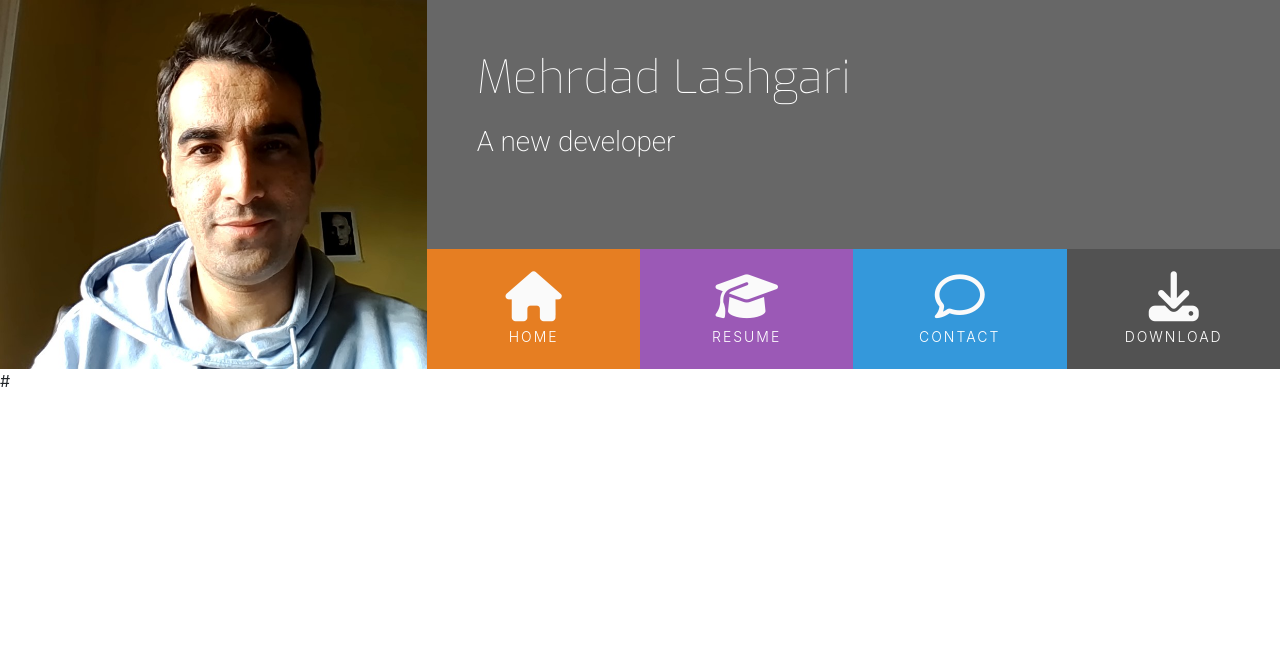
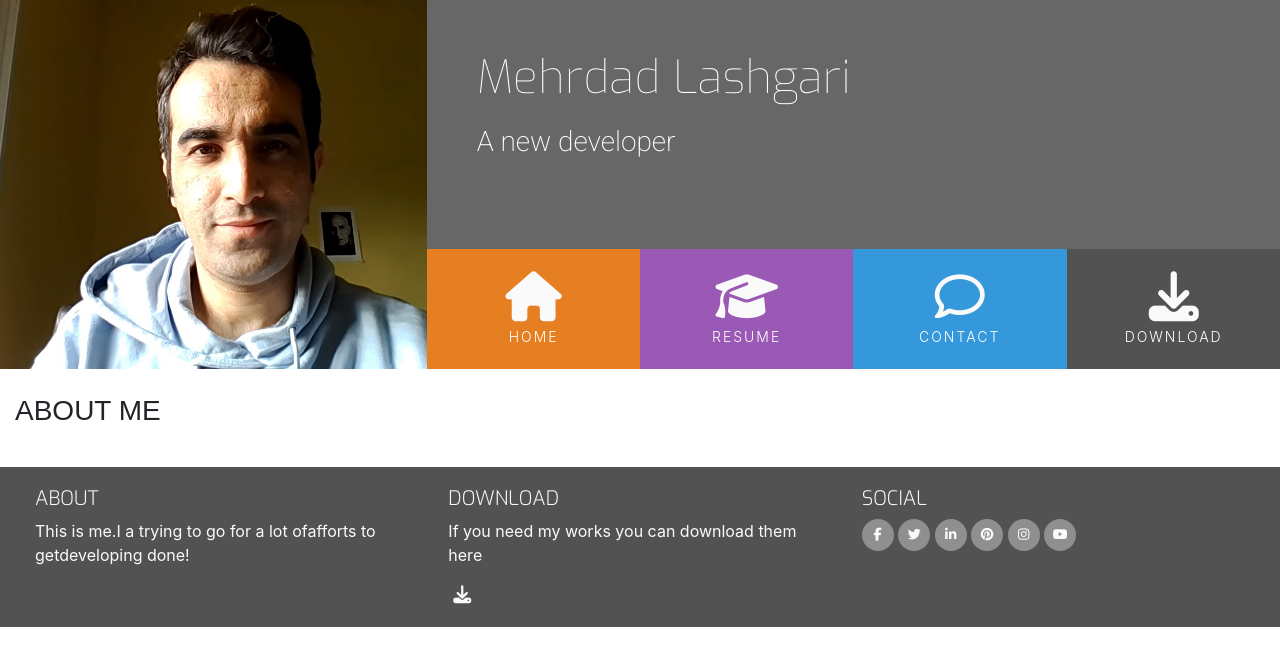
Before and after one commit to mehrdat/resume, a plain HTML site: page index.html in a window 1280 px wide. Drawn offline with nearby package versions, Linux system fonts and the light colour scheme.

Commit message:
going to put content

```diff
--- a/assets/css/style.css
+++ b/assets/css/style.css
@@ -5,6 +5,10 @@
 .bg-color-name-title {
 
     background-color: #676767;
+}
+
+.bg-color-three-reasons {
+    background-color: #fff;
 }
 
 .ui-menu-color-home {
@@ -21,6 +25,46 @@
 
 .ui-menu-color-download {
     background-color: #525252;
+}
+
+/*----------------------general/text/padding..----------*/
+h1,
+h2,
+h3,
+h4 {
+    margin: 0;
+}
+
+.uppercase {
+    text-transform: uppercase;
+}
+
+.general-sub {
+    font-family: "Exo", sans-serif;
+    font-weight: 300;
+    color: #fafafa;
+
+}
+
+.inline-block {
+    display: inline-block;
+}
+
+.row-table {
+    display: table;
+}
+
+.section-column {
+    display: table-cell;
+    padding: 0 30px30px;
+    float: none;
+}
+
+.section-heading {
+    font-family: "Exp", sans-serif;
+    font-weight: 300;
+    margin-top: 25px;
+    margin-bottom: 40px;
 }
 
 /* ----------------------- heading ---------*/
@@ -119,3 +163,58 @@ header {
     background: rgba(0, 0, 0, 0.2);
     height: 120px;
 }
+
+
+/* ----------------------- footer ---------*/
+
+footer {
+    background-color: #525252;
+    color: #fafafa;
+    min-height: 120px;
+    margin: 0;
+}
+
+.cv-pdf i {
+    font-size: 18px;
+    color: #fafafa;
+    text-align: center;
+    padding-left: 5px;
+    transition: all 0.35s ease-in-out;
+    -moz-transition: all 0.35s ease-in-out;
+    -webkit-transition: all 0.35s ease-in-out;
+    -o-transition: all 0.35s ease-in-out;
+
+}
+
+.cv-pdf:hover i {
+    color: #e84610;
+}
+
+.social-links {
+    padding-bottom: 16px;
+
+}
+
+.social-links li a i {
+    width: 32px;
+    height: 32px;
+    padding: 12px 0;
+    border-radius: 50%;
+    font-size: 13px;
+    line-height: 7px;
+    text-align: center;
+    color: #fafafa;
+    background: #8f8f8f;
+    transition: all 0.35s ease-in-out;
+    -moz-transition: all 0.35s ease-in-out;
+    -webkit-transition: all 0.35s ease-in-out;
+    -o-transition: all 0.35s ease-in-out;
+}
+
+.social-links li a i:hover {
+    background: #e84610;
+}
+
+#footer-details {
+    padding: 20px;
+}
--- a/index.html
+++ b/index.html
@@ -32,10 +32,14 @@
                 <div class="row no-gutters">
                     <div class="col">
                         <ul class="list-inline menucontainer" id="nav">
-                            <li class="col-6 col-sm-3 ui-menu-color-home list-inline-item menuitem"> <a href="#" class="hvr-sweep-to-bottom"><i class="fa fa-home" aria-hidden="true"> </i><span> Home</span></a></li>
-                            <li class=" col-6 col-sm-3 ui-menu-color-resume list-inline-item menuitem"> <a href="#" class="hvr-sweep-to-bottom"><i class="fa fa-graduation-cap" aria-hidden="true"> </i> <span>Resume</span></a></li>
-                            <li class="col-6 col-sm-3 ui-menu-color-contact list-inline-item menuitem"> <a href="#" class="hvr-sweep-to-bottom"><i class="fa fa-comment-o" aria-hidden="true"> </i> <span>Contact </span></a></li>
-                            <li class="col-6 col-sm-3 ui-menu-color-download list-inline-item menuitem"> <a href="#" class="hvr-sweep-to-bottom"><i class="fa fa-download" aria-hidden="true"> </i> <span>Download</span></a></li>
+                            <li class="col-6 col-sm-3 ui-menu-color-home list-inline-item menuitem"> <a href="#" class="hvr-sweep-to-bottom"><i class="fa fa-home" aria-hidden="true"> </i><span>
+                                        Home</span></a></li>
+                            <li class=" col-6 col-sm-3 ui-menu-color-resume list-inline-item menuitem"> <a href="#" class="hvr-sweep-to-bottom"><i class="fa fa-graduation-cap" aria-hidden="true"> </i>
+                                    <span>Resume</span></a></li>
+                            <li class="col-6 col-sm-3 ui-menu-color-contact list-inline-item menuitem"> <a href="#" class="hvr-sweep-to-bottom"><i class="fa fa-comment-o" aria-hidden="true"> </i>
+                                    <span>Contact </span></a></li>
+                            <li class="col-6 col-sm-3 ui-menu-color-download list-inline-item menuitem"> <a href="#" class="hvr-sweep-to-bottom"><i class="fa fa-download" aria-hidden="true"> </i>
+                                    <span>Download</span></a></li>
                         </ul>
                     </div>
 
@@ -46,13 +50,81 @@
         </div>
     </head>
 
-    <section>
-
+    <section class="container-fluid">
+        <div class="row row-table">
+            <div class="col-md-8 bg-color-three-reasons section-column">
+                <div class="row">
+                    <div class="col">
+                        <h3 class="section-heading uppercase">About me</h3>
+                    </div>
+                </div>
+            </div>
+        </div>
     </section>
 
-    <footer>
+    <footer class="container-fluid">
+        <div id="footer-details" class="row">
+            <div class="col-sm-4">
+                <h5 class="uppercase general-sub">About</h5>
+                <p class="inline-block">
+                    This is me.I a trying to go for a lot ofafforts to getdeveloping done!
+                </p>
+            </div>
+            <div class="col-sm-4">
+                <h5 class="uppercase general-sub">Download</h5>
+                <p class="inline-block">
+                    If you need my works you can download them here </p>
+                <a href="" target="_blank" class="cv-pdf">
+                    <i class="fa fa-download" aria-hidden="true"></i>
+                    <span class="sr-only">Download link</span>
+                </a>
+            </div>
+            <div class="col-sm-4">
+                <h5 class="uppercase general-sub">Social</h5>
+                <ul class="list-inline social-links">
+                    <li class="list-inline-item">
+                        <a href="#" target="_blank">
+                            <i class="fa fa-facebook" aria-hidden="true"></i>
+                            <span class="sr-only">Facebook</span>
+                        </a>
+                    </li>
 
-    </footer>#
+                    <li class="list-inline-item">
+                        <a href="#" target="_blank">
+                            <i class="fa fa-twitter" aria-hidden="true"></i>
+                            <span class="sr-only">Twitter</span>
+                        </a>
+                    </li>
+
+                    <li class="list-inline-item">
+                        <a href="#" target="_blank">
+                            <i class="fa fa-linkedin" aria-hidden="true"></i>
+                            <span class="sr-only">LinkedIn</span>
+                        </a>
+                    </li>
+                    <li class="list-inline-item">
+                        <a href="#" target="_blank">
+                            <i class="fa fa-pinterest" aria-hidden="true"></i>
+                            <span class="sr-only">Pinterest</span>
+                        </a>
+                    </li>
+                    <li class="list-inline-item">
+                        <a href="#" target="_blank">
+                            <i class="fa fa-instagram" aria-hidden="true"></i>
+                            <span class="sr-only">Instagram</span>
+                        </a>
+                    </li>
+                    <li class="list-inline-item">
+                        <a href="#" target="_blank">
+                            <i class="fa fa-youtube" aria-hidden="true"></i>
+                            <span class="sr-only">YouTube</span>
+                        </a>
+                    </li>
+                </ul>
+            </div>
+        </div>
+
+    </footer>
     <script src="https://kit.fontawesome.com/c6f6870455.js" crossorigin="anonymous"></script>
 
 </body>
```
